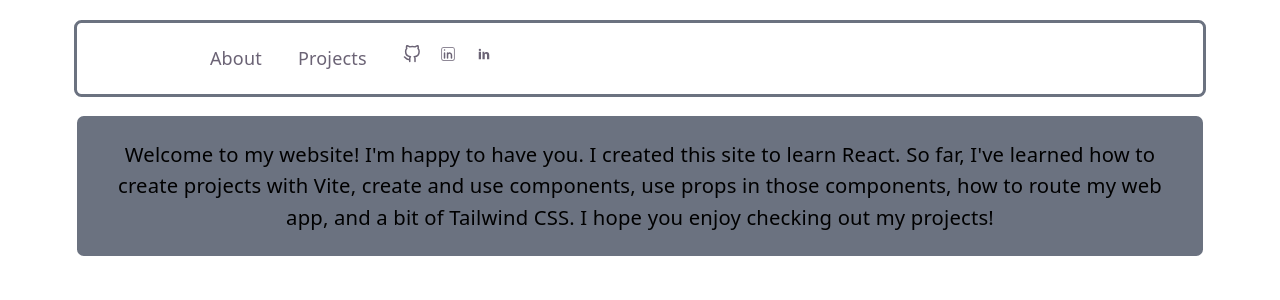
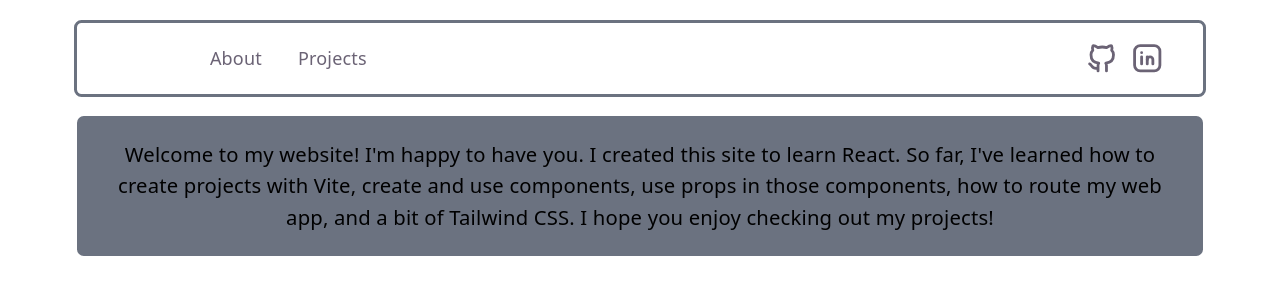
Before and after one commit to DaneMacFadden/danemacfaddenca, a React (Vite) app: page / in a window 1280 px wide. Shown: the top 300 px of the page. Built offline with nearby package versions, Linux system fonts and the light colour scheme.

Commit message:
Added Github and LinkedIn icons to Tabbar.tsx

```diff
--- a/src/components/Tabbar.tsx
+++ b/src/components/Tabbar.tsx
@@ -1,54 +1,50 @@
-import { NavLink } from 'react-router-dom'
+import { NavLink } from "react-router-dom"
 import { FiGithub } from "react-icons/fi";
-import { CiLinkedin } from "react-icons/ci";
-import { TiSocialLinkedin } from "react-icons/ti";
+import { TbBrandLinkedin } from "react-icons/tb";
+import { TbBrandGithub } from "react-icons/tb";
 
 function Tabbar() {
   return (
     <>
-      <nav className="w-full my-5 outline outline-gray-500 rounded p-5 px-10">
-        <div className="w-full">
-          <ul className="font-medium flex flex-row justify-start space-x-8 rtl:space-x-reverse md:mt-0 md:border-0 md:bg-neutral-primary">
+      <nav className="w-full my-5 rounded outline outline-gray-500 p-5 px-10 flex items-center">
+        <ul className="flex items-center gap-8 font-medium">
           <li>
-              <NavLink
-                to="/"
-                className={({ isActive }) =>
+            <NavLink to="/" className={({ isActive }) =>
               `inline-block transform transition-all duration-300 hover:scale-150 cursor-pointer ${isActive ? 'text-white' : 'text-heading focus:text-white'}`
-                }
-              >
-                Home
-              </NavLink>
+            }>Home</NavLink>
           </li>
           <li>
-              <NavLink
-                to="/About"
-                className={({ isActive }) =>
+            <NavLink to="/About" className={({ isActive }) =>
               `inline-block transform transition-all duration-300 hover:scale-150 cursor-pointer ${isActive ? 'text-white' : 'text-heading focus:text-white'}`
-                }
-              >
-                About
-              </NavLink>
+            }>About</NavLink>
           </li>
           <li>
-              <NavLink
-                to="/Projects"
-                className={({ isActive }) =>
+            <NavLink to="/Projects" className={({ isActive }) =>
               `inline-block transform transition-all duration-300 hover:scale-150 cursor-pointer ${isActive ? 'text-white' : 'text-heading focus:text-white'}`
-                }
-              >
-                Projects
-              </NavLink>
-            </li>
-            {/* Icons container now aligns perfectly to the right */}
-            <li className="ml-auto">
-          <ul className="flex flex-row items-center space-x-4 justify-end">
-              <li><FiGithub className="cursor-pointer hover:text-white" /></li>
-              <li><CiLinkedin className="cursor-pointer hover:text-white" /></li>
-              <li><TiSocialLinkedin className="cursor-pointer hover:text-white" /></li>
-            </ul>
+            }>Projects</NavLink>
           </li>
         </ul>
 
+        <div className="ml-auto flex items-center gap-5 text-xl">
+          <a
+            href="https://github.com/danemacfadden"
+            target="_blank"
+            rel="noreferrer"
+            className="transition-all duration-300 hover:scale-150 text-heading scale-150 hover:text-white"
+            aria-label="GitHub"
+          >
+            <TbBrandGithub />
+          </a>
+
+          <a
+            href="https://www.linkedin.com/in/danemacfadden"
+            target="_blank"
+            rel="noreferrer"
+            className="transition-all duration-300 hover:scale-150 text-heading scale-150 hover:text-white"
+            aria-label="LinkedIn"
+          >
+            <TbBrandLinkedin />
+          </a>
         </div>
       </nav>
     </>
```
Lines whose indentation alone changed are shown as unchanged.
